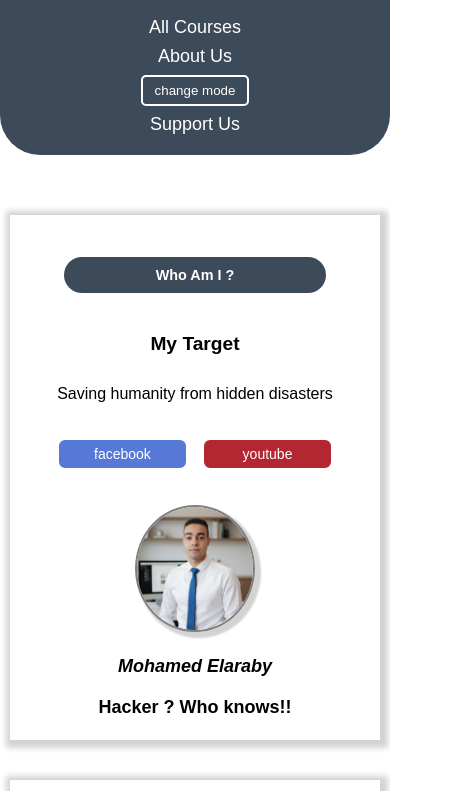
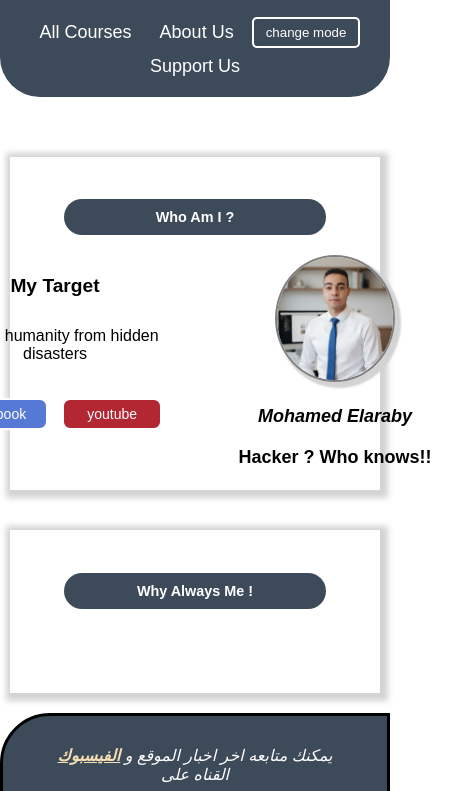
Before and after one commit to Elaraby-307/My_First_Website, a plain HTML site: page index.html in a window 390 px wide. Shown: the part 49-840 px from the top of the page, 460 px wide, since content can reach past the window. Drawn offline with Linux system fonts and the light colour scheme.

Commit message:
update style.css with new changes

```diff
--- a/style.css
+++ b/style.css
@@ -23,7 +23,7 @@ h1 {
 
 .list {
     display: flex;
-    flex-wrap: wrap;
+    flex-wrap: row wrap;
     justify-content: center;
     gap: 15px;
     padding: 0;
@@ -79,6 +79,7 @@ header ul li a:hover {
     border: 2px solid white;
     box-shadow: 2px 2px 6px 6px lightgrey;
     width: 90%;
+    height: 140%;
     margin: 20px auto 40px;
     padding: 20px;
 }
@@ -86,7 +87,7 @@ header ul li a:hover {
 #all {
     margin-top: 20px;
     display: flex;
-    flex-wrap: wrap;
+    flex-wrap: row wrap-reverse;
     justify-content: center;
     text-align: center;
     gap: 30px;
@@ -94,7 +95,7 @@ header ul li a:hover {
 
 #left_sec,
 #Right_sec {
-    flex: 1 1 300px;
+    flex: 1 1 350px;
     text-align: center;
     min-width: 250px;
 }
@@ -216,7 +217,7 @@ footer {
     }
 
     .list {
-        flex-direction: column;
+        flex-wrap: wrap;
         align-items: center;
         gap: 8px;
     }
```
